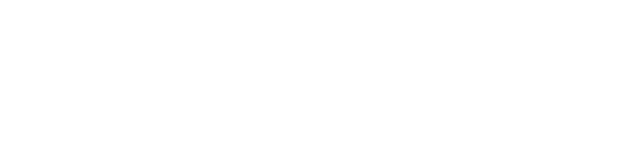
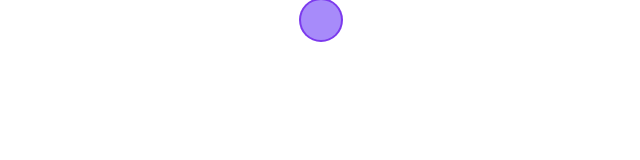
Before and after one commit to asraful2002/tailwind-practice-, a website: page index.html in a window 1280 px wide. Shown: the whole page, without its empty margins (319-959 px from the left). Drawn offline with nearby package versions, Linux system fonts and the light colour scheme.

Commit message:
Your commit message

```diff
--- a/index.html
+++ b/index.html
@@ -4,6 +4,11 @@
     <meta charset="UTF-8" />
     <meta name="viewport" content="width=device-width, initial-scale=1.0" />
     <title>Document</title>
+    <script src="https://cdn.tailwindcss.com"></script>
   </head>
-  <body></body>
+  <body>
+    <div
+      class="w-10 h-10 bg-violet-400 mx-auto rounded-full ring-2 ring-violet-600 border-dashed content-end"
+    ></div>
+  </body>
 </html>
```
Also changed, not shown: package.json (added, +46 -0 lines), css/tailwind.css (added), 1 other file.
